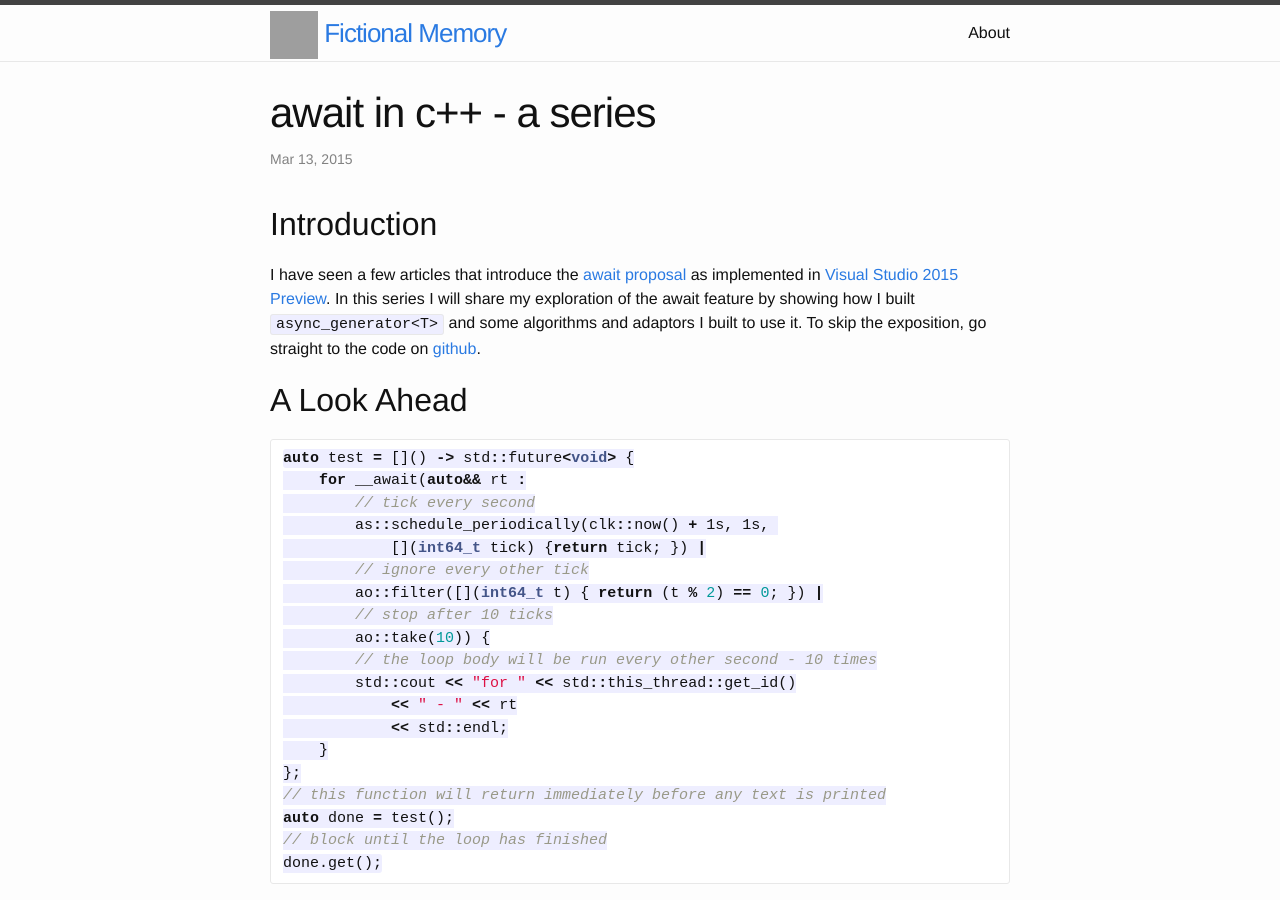
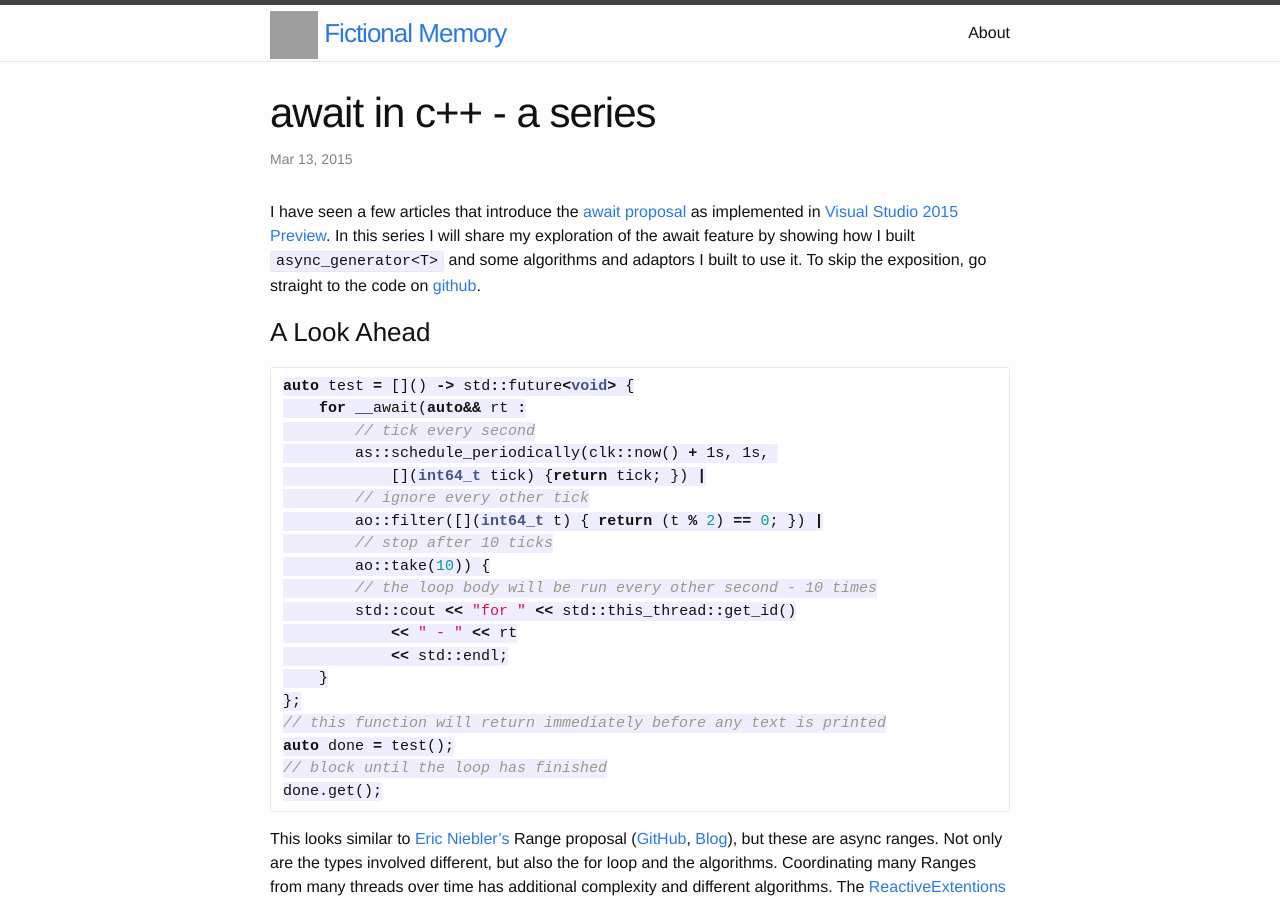
Before and after one commit to xbanks/kirkshoop.github.io, a Jekyll site: the page built from _posts/2015-03-13-await-in-c++-a-series.markdown, in a window 1280 px wide and 900 px high. Built offline with Jekyll 4.4.1, drawn with Linux system fonts in a browser that asks for light colours; Markdown is read by kramdown in place of the engine named in the settings; grey boxes are pictures that could not be loaded.

Commit message:
add excerpts for new posts

````diff
--- a/_posts/2015-03-13-await-in-c++-a-series.markdown
+++ b/_posts/2015-03-13-await-in-c++-a-series.markdown
@@ -5,10 +5,9 @@
 categories: [async, rxcpp, await, c++,]
 ---
 
-## Introduction
 I have seen a few articles that introduce the [await proposal](http://www.open-std.org/jtc1/sc22/wg21/docs/papers/2014/n4134.pdf) as implemented in [Visual Studio 2015 Preview](https://www.visualstudio.com/en-us/news/vs2015-vs.aspx). In this series I will share my exploration of the await feature by showing how I built `async_generator<T>` and some algorithms and adaptors I built to use it. To skip the exposition, go straight to the code on [github](https://github.com/kirkshoop/await).
 
-## A Look Ahead
+### A Look Ahead
 ```cpp
 auto test = []() -> std::future<void> {
     for __await(auto&& rt :
@@ -32,7 +31,7 @@
 ```
 This looks similar to [Eric Niebler's](https://twitter.com/ericniebler) Range proposal ([GitHub](https://github.com/ericniebler/range-v3), [Blog](http://ericniebler.com/)), but these are async ranges. Not only are the types involved different, but also the for loop and the algorithms. Coordinating many Ranges from many threads over time has additional complexity and different algorithms. The [ReactiveExtentions](http://reactivex.io/languages.html) family of libraries provide a lot of algorithms useful for async Ranges. The [RxMarbles](http://rxmarbles.com/) site has live diagrams for many of the algorithms. [rxcpp](https://github.com/Reactive-Extensions/RxCpp) implements some of these algorithms in C++ without await and the series will produce adaptors that allow async Ranges and rxcpp Observables to be interchanged.
 
-## Types in Time
+### Types in Time
 Time is what the await proposal introduces into the C++ language.
 This is a table of types that represent each combination of values and time.
 
@@ -48,7 +47,7 @@
 
 The three that I will explore in the context of await are `future<T>`, `generator<T>` and `async_generator<T>`
 
-## Resources
+### Resources
 * [Gor Nishanov ](https://twitter.com/gornishanov) made a great presentation ([PDF](https://github.com/CppCon/CppCon2014/blob/master/Presentations/await%202.0%20-%20Stackless%20Resumable%20Functions/await%202.0%20-%20Stackless%20Resumable%20Functions%20-%20Gor%20Nishanov%20-%20CppCon%202014.pdf), [YouTube](https://www.youtube.com/watch?v=KUhSjfSbINE)) of the design, implementation and sample usage at [CPPCON 2014](http://cppcon.org/)
 * [Visual Studio 2015 Preview](https://www.visualstudio.com/en-us/news/vs2015-vs.aspx) implements the await proposal (in these articles I am using CTP6).
 * [Visual Studio Team Blog Post](http://blogs.msdn.com/b/vcblog/archive/2014/11/12/resumable-functions-in-c.aspx) introducing the await implementation.
--- a/index.html
+++ b/index.html
@@ -14,6 +14,7 @@
         <h2>
           <a class="post-link" href="{{ post.url | prepend: site.baseurl }}">{{ post.title }}</a>
         </h2>
+        {% if post.blogger_orig_url %}{% else %}{{ post.excerpt }}{% endif %}
       </li>
     {% endfor %}
   </ul>
````
